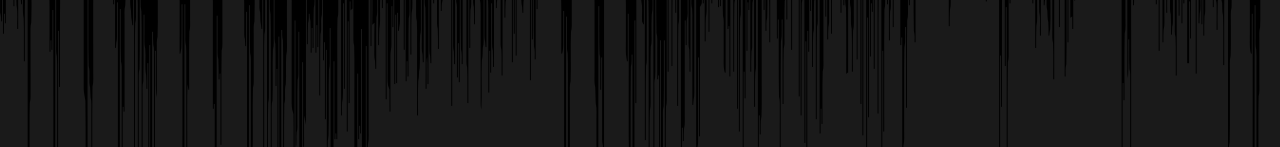
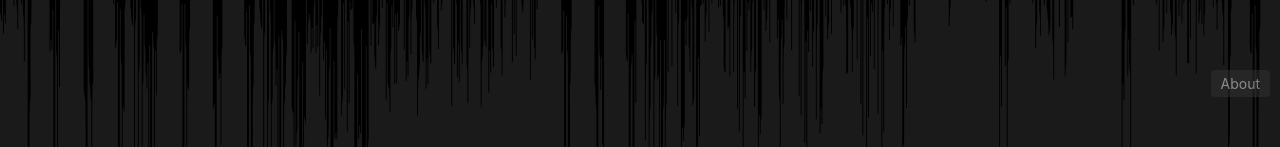
Before and after one commit to saintsaens/webdario, a React (Vite) app in the folder frontend/: page / in a window 1280 px wide. Shown: the part 693-840 px from the top of the page. Built offline with nearby package versions, Linux system fonts and the light colour scheme.

Commit message:
Add an about link

```diff
--- a/frontend/src/App.jsx
+++ b/frontend/src/App.jsx
@@ -3,11 +3,13 @@ import TrackMetadata from './components/TrackMetadata';
 import Stream from './components/Stream';
 import Clock from './components/Clock';
 import './styles/style.css';
+import About from "./components/About";
 
 function App() {
     return (
         <>
             <Stream />
+            <About />
         </>
     );
 }
--- /dev/null
+++ b/frontend/src/components/About.jsx
@@ -0,0 +1,11 @@
+import React from 'react';
+
+const About = () => {
+  return (
+    <a href="https://github.com/saintsaens/webdario" className="about-link" target="_blank" rel="noopener noreferrer">
+      About
+    </a>
+  );
+};
+
+export default About;
--- a/frontend/src/styles/style.css
+++ b/frontend/src/styles/style.css
@@ -7,10 +7,11 @@ body {
   font-family: -apple-system, BlinkMacSystemFont, 'Segoe UI', Roboto, sans-serif;
   background-image: url('./soundwaves.png');
   transition: opacity 0.3s ease;
+  opacity: 0.5;
 }
 
 body.muted {
-  opacity: 0.5;
+  opacity: 1;
 }
 
 button {
@@ -47,3 +48,20 @@ button:hover {
   text-align: center;
   margin: 0;
 }
+
+.about-link {
+  position: fixed;
+  bottom: 10px;
+  right: 10px;
+  background-color: #333;
+  color: #fff;
+  padding: 5px 10px;
+  border-radius: 4px;
+  text-decoration: none;
+  font-size: 14px;
+  transition: background-color 0.2s;
+}
+
+.about-link:hover {
+  background-color: #444;
+}
```
